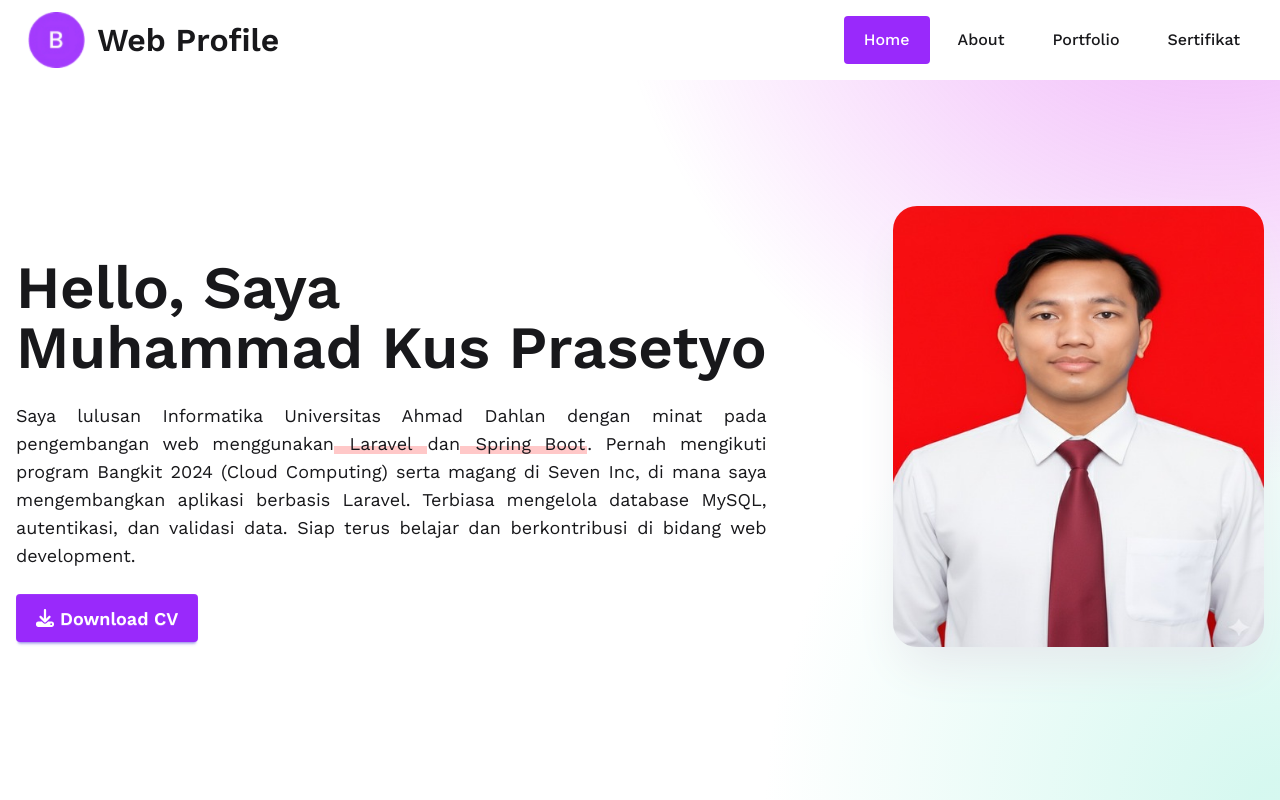
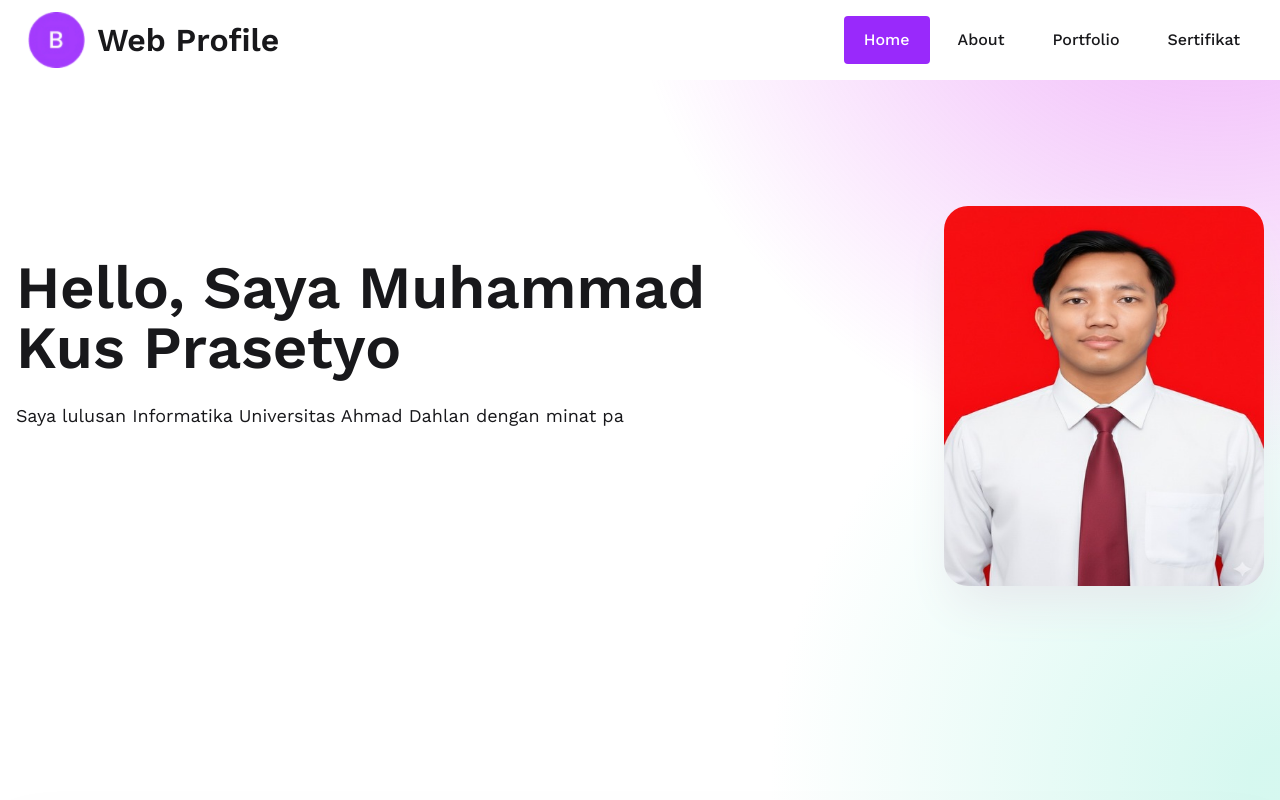
Before and after one commit to 2100018090/Web-Profile, a React (Vite) app: page / in a window 1280 px wide. Shown: the top 800 px of the page. Built offline with nearby package versions, Linux system fonts and the light colour scheme.

Commit message:
update profile

```diff
--- a/package.json
+++ b/package.json
@@ -25,6 +25,7 @@
         "react-router-dom": "^7.3.0",
         "react-scroll": "^1.9.3",
         "react-spinners": "^0.17.0",
+        "react-type-animation": "^3.2.0",
         "sort-by": "^1.2.0",
         "swiper": "^11.2.8",
         "tailwindcss": "^4.0.14"
--- a/src/components/introduction/Introduction.jsx
+++ b/src/components/introduction/Introduction.jsx
@@ -4,6 +4,9 @@ import InformationSummary from "./InformationSummary";
 import { FontAwesomeIcon } from '@fortawesome/react-fontawesome';
 import { faDownload } from '@fortawesome/free-solid-svg-icons';
 import CVFile from "../../assets/Muhammad Kus Prasetyo - CV.pdf";
+import { TypeAnimation } from 'react-type-animation';
+import { useState } from 'react';
+
 
 
 // Information summary data
@@ -21,6 +24,10 @@ const informationSummaryData = [
 ];
 
 const Introduction = () => {
+  const [doneTitle, setDoneTitle] = useState(false);
+  const [showDesc, setShowDesc] = useState(false);
+  const [doneDesc, setDoneDesc] = useState(false);
+  const [showButton, setShowButton] = useState(false);
   return (
     <div
       className="flex max-lg:flex-col-reverse sm:justify-between pt-10 lg:pt-31.5 lg:mb-27.5 max-xl:gap-2 p-2 max-xxl:px-4"
@@ -28,22 +35,65 @@ const Introduction = () => {
     >
       <div className="w-full flex flex-col justify-between max-lg:text-center">
         <div className="pt-13 me-31.5 w-full lg:w-auto transition-all duration-500">
-          <p className="text-3xl xxs:text-4xl sm:max-xl:text-5xl xl:text-6xl font-semibold w-full">
-            Hello, Saya
-            <span className="text-nowrap shrink-0 inline-block w-full">
-              Muhammad Kus Prasetyo
-            </span>
-          </p>
-          <p className="text-xs xxs:text-lg lg:text-[18px] my-6 text-justify">
-            Saya lulusan Informatika Universitas Ahmad Dahlan dengan minat pada pengembangan web menggunakan
-            <span className="bg-highlight"> Laravel </span> dan
-            <span className="bg-highlight"> Spring Boot</span>.
+          <h1 className="text-3xl xxs:text-4xl sm:max-xl:text-5xl xl:text-6xl font-semibold w-full">
+            {!doneTitle ? (
+              <TypeAnimation
+                sequence={[
+                  "Hello, Saya",
+                  500,
+                  "Hello, Saya Muhammad Kus Prasetyo",
+                  500,
+                  () => {
+                    setDoneTitle(true);
+                    setShowDesc(true);
+                  },
+                ]}
+                speed={60}
+                repeat={0}
+                cursor={true}
+              />
+            ) : (
+              "Hello, Saya Muhammad Kus Prasetyo"
+            )}
+          </h1>
+
+          {/* ===== DESKRIPSI ===== */}
+          {showDesc && (
+            !doneDesc ? (
+              <TypeAnimation
+                sequence={[
+                  `Saya lulusan Informatika Universitas Ahmad Dahlan dengan minat pada pengembangan web menggunakan Laravel dan Spring Boot.
+Pernah mengikuti program Bangkit 2024 (Cloud Computing) serta magang di Seven Inc,
+di mana saya mengembangkan aplikasi berbasis Laravel.
+Terbiasa mengelola database MySQL, autentikasi, dan validasi data.
+Siap terus belajar dan berkontribusi di bidang web development.`,
+                  500,
+                  () => {
+                    setDoneDesc(true);
+                    setShowButton(true); // 🔥 munculin button
+                  },
+                ]}
+                speed={40}
+                repeat={0}
+                cursor={true}
+                style={{ whiteSpace: "pre-line" }}
+                wrapper="p"
+                className="text-xs xxs:text-lg lg:text-[18px] my-6 text-justify"
+              />
+            ) : (
+              <p className="text-xs xxs:text-lg lg:text-[18px] my-6 text-justify whitespace-pre-line">
+                Saya lulusan Informatika Universitas Ahmad Dahlan dengan minat pada pengembangan web menggunakan Laravel dan Spring Boot.
                 Pernah mengikuti program Bangkit 2024 (Cloud Computing) serta magang di Seven Inc,
                 di mana saya mengembangkan aplikasi berbasis Laravel.
                 Terbiasa mengelola database MySQL, autentikasi, dan validasi data.
                 Siap terus belajar dan berkontribusi di bidang web development.
               </p>
-          <p className="text-center lg:text-start">
+            )
+          )}
+
+          {/* ===== BUTTON ===== */}
+          {showButton && (
+            <p className="text-center lg:text-start animate-fadeIn">
               <a
                 className="btn-primary btn btn-xs xxs:btn-lg text-white"
                 href={CVFile}
@@ -52,6 +102,7 @@ const Introduction = () => {
                 <FontAwesomeIcon icon={faDownload} /> Download CV
               </a>
             </p>
+          )}
         </div>
         {/* <div className="mx-auto lg:mx-0 relative">
           <div className="grid max-xxs:grid-flow-col grid-cols-3 w-fit mt-10 gap-1">
@@ -62,7 +113,7 @@ const Introduction = () => {
         </div> */}
       </div>
       <div
-        className={`max-w-134 w-full h-full max-lg:mx-auto aspect-[536/636] relative`}
+        className={`max-w-80 w-full h-full max-lg:mx-auto aspect-[536/636] relative`}
       >
         <img
           className={`shadow-2xl shadow-gray-200 w-full h-full absolute bottom-0 object-cover bg-white rounded-3xl`}
--- a/src/components/introduction/introduction.css
+++ b/src/components/introduction/introduction.css
@@ -5,3 +5,8 @@
   padding-left: 2px;
   padding-right: 2px;
 }
+
+/* HAPUS CURSOR SETELAH ANIMASI */
+.react-type-animation-cursor {
+  display: none !important;
+}
```
Also changed, not shown: 1 other file (tests, documents, lock files or other folders). Lines whose indentation alone changed are shown as unchanged.
